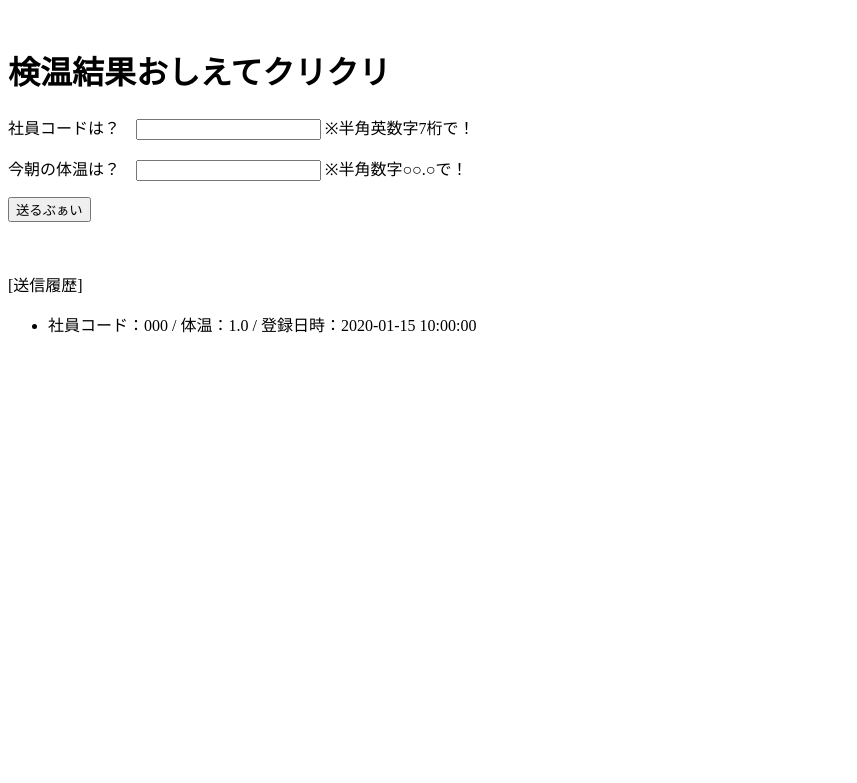
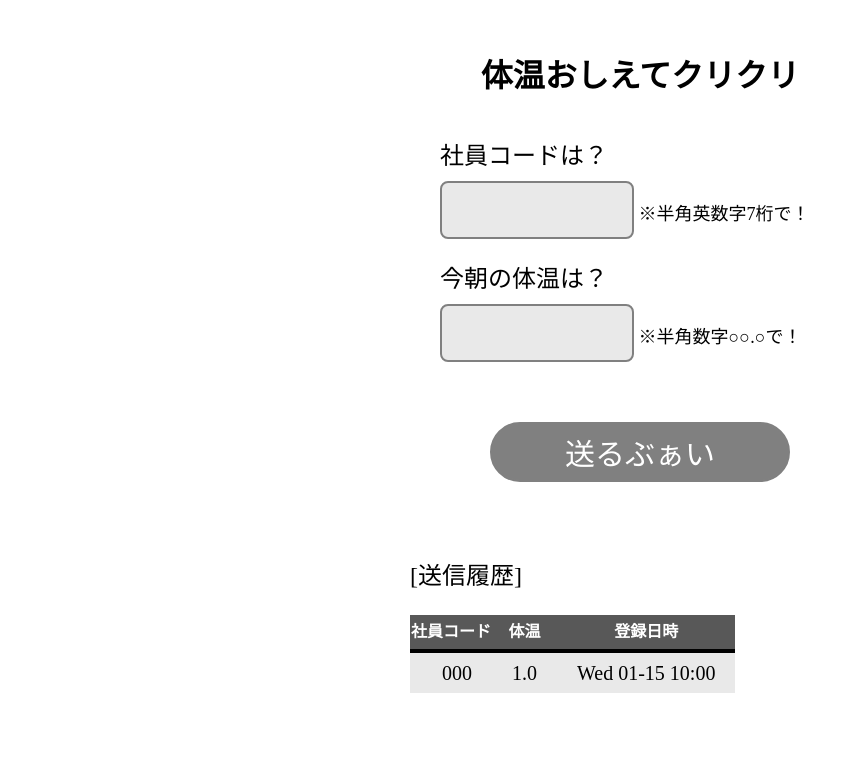
Before and after one commit to kazuyamano/ken-on-kun-old, a Flask app: page / in a window 1280 px wide. Shown: the top 783 px of the page, without its empty margins (0-857 px from the left). Run offline with Flask 2, Linux system fonts and the light colour scheme; tables that the repository leaves empty hold one stand-in row (values such as "Sample post").

Commit message:
CSSを適用

```diff
--- /dev/null
+++ b/main/static/style.css
@@ -0,0 +1,178 @@
+body {
+  width: 560px;
+  margin: 0 auto;
+  background: white;
+  padding: 10px;
+}
+.h {
+  width: 460px;
+  margin: 40px auto;
+  text-align: center;
+}
+.qa {
+  width: 400px;
+  font-size: 18px;
+  margin: 10px auto;
+}
+.qa p {
+  margin: 20px 0px 10px 0px;
+  font-size: 24px;
+}
+.qa input {
+  width: 160px;
+  padding: 0 15px;
+  font-size: 30px;
+  height: 1.8em;
+  background-color: #e9e9e9;
+  border-color: gray;
+  border-radius: 8px;
+  border-style: solid;
+}
+.submit {
+  width: 560px;
+  text-align: center;
+}
+.submit input {
+  align-content: center;
+  width: 300px;
+  margin-top: 50px;
+  margin-bottom: 50px;
+  padding: 0 20px;
+  font-size: 30px;
+  height: 2.0em;
+  color: white;
+  background-color: gray;
+  border-color: gray;
+  border-radius: 40px;
+  border-style: double;
+}
+.logs {
+  margin: 0px auto;
+  width: 460px;
+}
+.logs p {
+  font-size: 24px;
+}
+.logs table {
+  border: none;
+  border-collapse: collapse;
+  border-spacing: 0;
+  color: black;
+  font-size: 20px;
+  table-layout: auto; /* もしくはfixed */
+}
+.logs thead {
+  color: white;
+  background: #585858;
+  border-bottom: 4px solid black;
+  font-size: 16px;
+  text-align: center;
+  line-height: 2em;
+}
+.logs tbody tr:nth-child(odd) {
+  background: #e9e9e9;
+}
+.logs tbody tr:nth-child(even) {
+  background: #ffffff;
+}
+.logs tbody {
+  text-align: right;
+  vertical-align: middle;
+  line-height: 2em;
+  white-space: normal;
+  max-width: none;
+  border: none;
+}
+.logs td {
+  padding: 0em 1em; /* 1emは文字の高さ1つ分。２つ指定の場合は上下値 左右値 */
+}
+
+
+@media (min-width: 560px) {
+  body {
+    width: 560px;
+    margin: 0 auto;
+    background: white;
+    padding: 10px;
+  }
+  .h {
+    width: 460px;
+    margin: 40px auto;
+    text-align: center;
+  }
+  .qa {
+    width: 400px;
+    font-size: 18px;
+    margin: 10px auto;
+  }
+  .qa p {
+    margin: 20px 0px 10px 0px;
+    font-size: 24px;
+  }
+  .qa input {
+    width: 160px;
+    padding: 0 15px;
+    font-size: 30px;
+    height: 1.8em;
+    background-color: #e9e9e9;
+    border-color: gray;
+    border-radius: 8px;
+    border-style: solid;
+  }
+  .submit {
+    width: 560px;
+    text-align: center;
+  }
+  .submit input {
+    align-content: center;
+    width: 300px;
+    margin-top: 50px;
+    margin-bottom: 50px;
+    padding: 0 20px;
+    font-size: 30px;
+    height: 2.0em;
+    color: white;
+    background-color: gray;
+    border-color: gray;
+    border-radius: 40px;
+    border-style: double;
+  }
+  .logs {
+    margin: 0px auto;
+    width: 460px;
+  }
+  .logs p {
+    font-size: 24px;
+  }
+  .logs table {
+    border: none;
+    border-collapse: collapse;
+    border-spacing: 0;
+    color: black;
+    font-size: 20px;
+    table-layout: auto; /* もしくはfixed */
+  }
+  .logs thead {
+    color: white;
+    background: #585858;
+    border-bottom: 4px solid black;
+    text-align: center;
+  }
+  .logs tbody tr:nth-child(odd) {
+    background: #e9e9e9;
+  }
+  .logs tbody tr:nth-child(even) {
+    background: #ffffff;
+  }
+  .logs tbody {
+    text-align: right;
+    vertical-align: middle;
+    line-height: 2em;
+    white-space: normal;
+    max-width: none;
+    border: none;
+  }
+  .logs td {
+    padding: 0em 1em; /* 1emは文字の高さ1つ分。２つ指定の場合は上下値 左右値 */
+  }
+}
--- a/main/templates/entries.html
+++ b/main/templates/entries.html
@@ -1,21 +1,48 @@
-<html>
+<!DOCTYPE html>
+<html lang="ja">
   <head>
+    <meta charset="utf-8">
+    <meta name="viewport" content="width=device-width,initial-scale=1">
     <title>検温くん_第二形態</title>
+    <link rel="stylesheet" href="../static/style.css">
   </head>
   <body>
-    <br>
-    <h1>検温結果おしえてクリクリ</h1>
+    <div class="h">
+      <h1>体温おしえてクリクリ</h1>
+    </div>
+
     <form action="{{ url_for('add_entry') }}" method=post>
-      <p>社員コードは？　<input type="text" name="jcode" maxlength="7">  ※半角英数字7桁で！</p>
-      <p>今朝の体温は？　<input type="text" name="temp" maxlength="4">  ※半角数字○○.○で！</p>
-      <p><input type="submit" value="送るぶぁい"></p>
-  </form>
-  <br>
-  <p>[送信履歴]</p>
-  <ul class="entries">
-  {% for entry in entries %}
-    <li>社員コード：{{entry.jcode}} / 体温：{{entry.temp}} / 登録日時：{{entry.date}}</li>
-  {% endfor %}
-   </ul>
- </body>
+      <div class="qa" >
+        <p>社員コードは？</p>
+        <input type="text" name="jcode" maxlength="7">  ※半角英数字7桁で！
+        <p>今朝の体温は？</p>
+        <input type="text" name="temp" maxlength="4">  ※半角数字○○.○で！
+      </div>
+      <div class="submit">
+        <input type="submit" value="送るぶぁい">
+      </div>
+    </form>
+
+    <div class="logs">
+      <p>[送信履歴]</p>
+      <table align=left> <!--trは行--> <!--thは見出しセル--> <!--tdは通常セル-->
+        <thead>
+          <tr>
+            <th>社員コード</th>
+            <th>体温</th>
+            <th>登録日時</th>
+          </tr>
+        </thead>
+        <tbody>
+          {% for entry in entries %}
+          <tr>
+            <td>{{entry.jcode}}</td>
+            <td>{{entry.temp}}</td>
+            <td>{{entry.date.strftime('%a %m-%d %H:%M')}}</td>
+          </tr>
+          {% endfor %}
+        </tbody>
+      </table>
+    </div>
+  </body>
 </html>
```
Also changed, not shown: main/templates/entries_old.html (added, +21 -0 lines).
